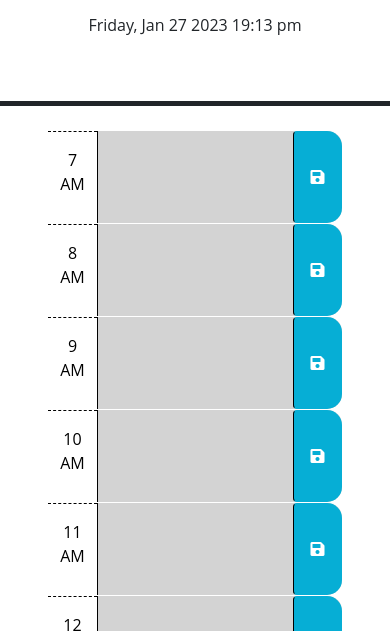
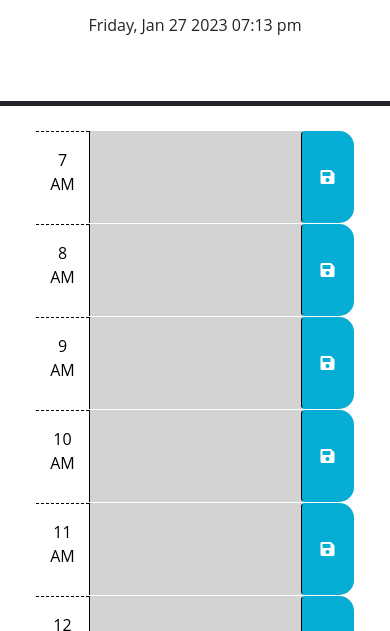
Before and after one commit to melissataylor1/API_Daily_Agenda, a plain HTML site: page index.html in a window 390 px wide. Shown: the part 208-839 px from the top of the page. Drawn offline with nearby package versions, Linux system fonts and the light colour scheme.

Commit message:
fixed time at top0 to be 12 hour clock, added some mobile responsiveness so grid is wider on mobile, and added images for readme

```diff
--- a/assets/script.js
+++ b/assets/script.js
@@ -1,6 +1,6 @@
 //setting day/time display at top of schedule
 $(function () {
-  let timeNow = dayjs().format('dddd, MMM D YYYY HH:m a');
+  let timeNow = dayjs().format('dddd, MMM D YYYY hh:mm a');
   $("#currentDay").text(timeNow);
 });
 
--- a/assets/style.css
+++ b/assets/style.css
@@ -62,3 +62,10 @@ footer {
   text-align: center;
   padding: 2% 0;
 }
+
+@media (max-width: 500px) {
+  .container {
+    width: 100%;
+    padding: 0px;
+  }
+}
--- a/index.html
+++ b/index.html
@@ -136,7 +136,7 @@
 
 </div>
 <footer>
-  <p id="credit"> Made with ❤️ by Mel Taylor</p>
+  <p> Made with ❤️ by Mel Taylor</p>
 </footer>
 
 
```
Also changed, not shown: assets/images/laptop.png (added), assets/images/mobile.png (added), 1 other file.
